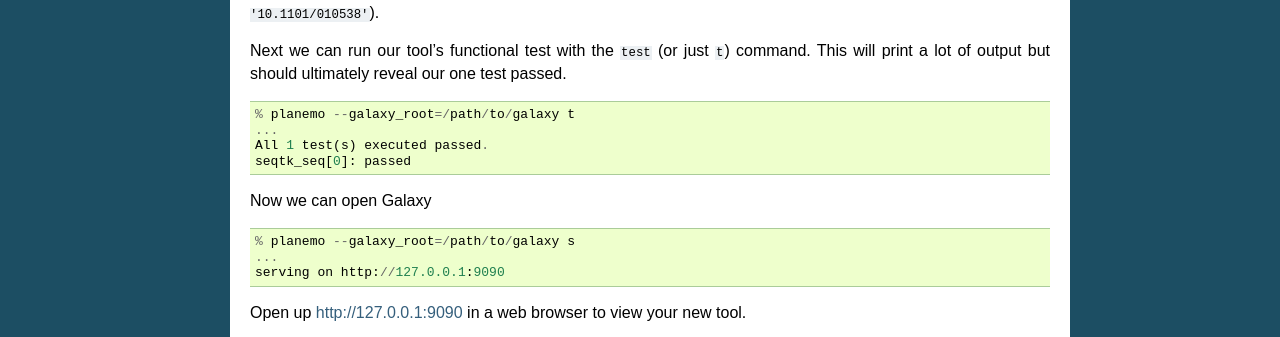
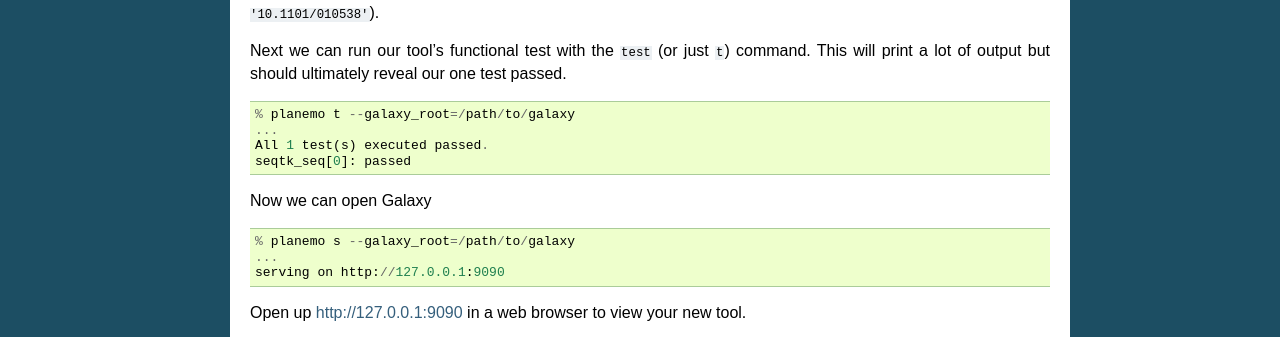
Before and after one commit to galaxyproject/planemo, a Sphinx documentation site: the page built from docs/writing.rst, in a window 1280 px wide and 900 px high, scrolled down 3282 px. Shown: the part 374-711 px from the top of the window. Built offline with Sphinx 7.4.7, drawn with Linux system fonts in a browser that asks for light colours.

Commit message:
typo in CL, closes #97

```diff
--- a/docs/writing.rst
+++ b/docs/writing.rst
@@ -165,7 +165,7 @@
 
 ::
 
-    % planemo --galaxy_root=/path/to/galaxy t
+    % planemo t --galaxy_root=/path/to/galaxy
     ...
     All 1 test(s) executed passed.
     seqtk_seq[0]: passed
@@ -174,7 +174,7 @@
 
 ::
 
-    % planemo --galaxy_root=/path/to/galaxy s
+    % planemo s --galaxy_root=/path/to/galaxy
     ...
     serving on http://127.0.0.1:9090
 
```
